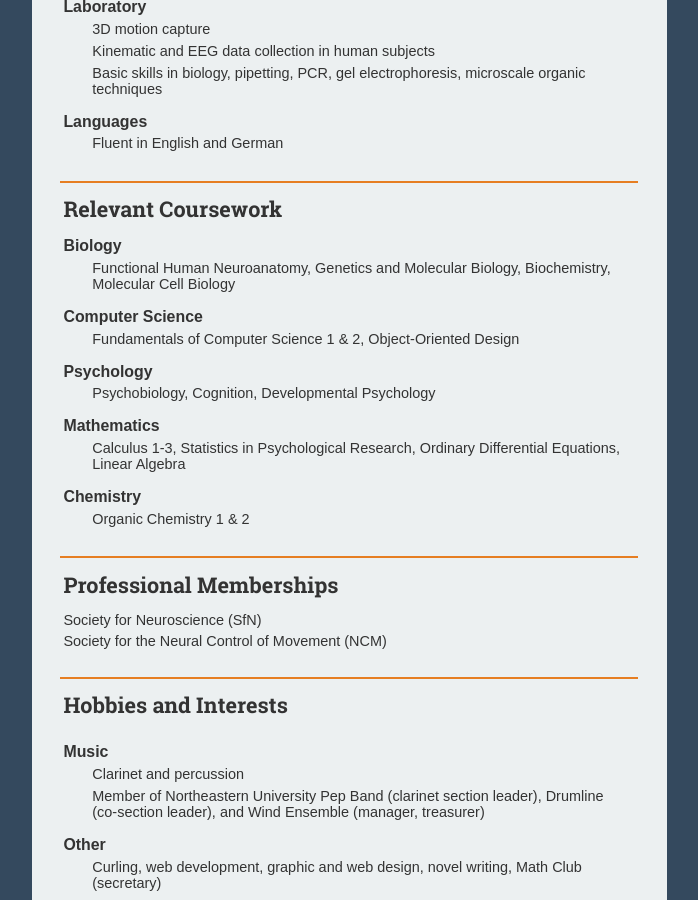
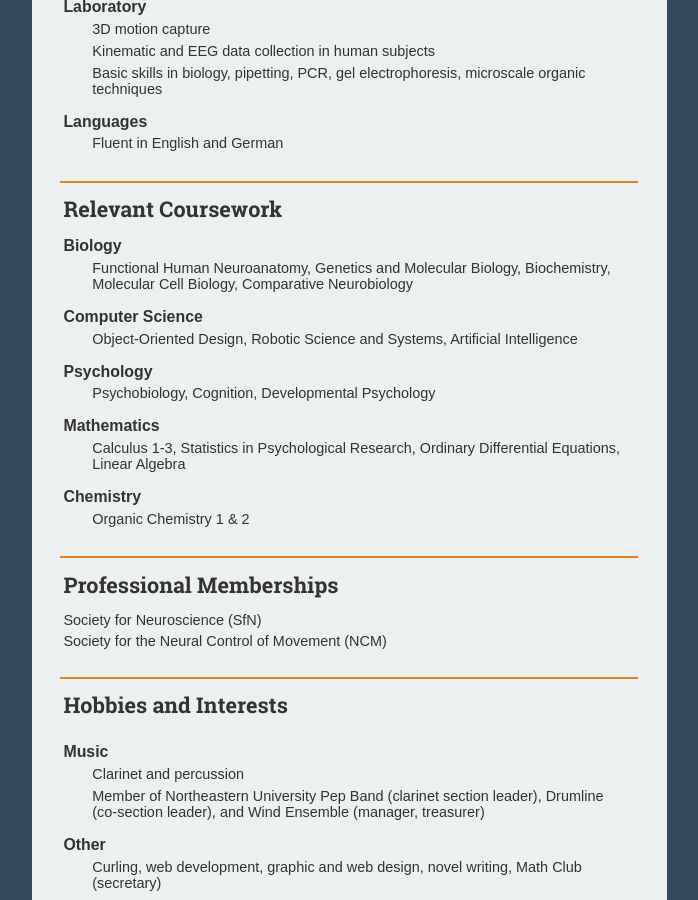
Before and after one commit to jtebert/jtebert.github.io, a Jekyll site: the page built from cv/index.html, in a window 1280 px wide and 900 px high, scrolled down 4070 px. Shown: the whole window, without its empty margins (399-1097 px from the left). Built offline with Jekyll 4.4.1, drawn with Linux system fonts in a browser that asks for light colours; Markdown is read by kramdown in place of the engine named in the settings.

Commit message:
Added new courses to CV

```diff
--- a/_includes/cv.html
+++ b/_includes/cv.html
@@ -433,11 +433,11 @@
     <tbody>
     <tr><td>
         <h3>Biology</h3>
-        <p>Functional Human Neuroanatomy, Genetics and Molecular Biology, Biochemistry, Molecular Cell Biology</p>
+        <p>Functional Human Neuroanatomy, Genetics and Molecular Biology, Biochemistry, Molecular Cell Biology, Comparative Neurobiology</p>
     </td></tr>
     <tr><td>
         <h3>Computer Science</h3>
-        <p>Fundamentals of Computer Science 1 & 2, Object-Oriented Design</p>
+        <p>Object-Oriented Design, Robotic Science and Systems, Artificial Intelligence</p>
     </td></tr>
     <tr><td>
         <h3>Psychology</h3>
```
